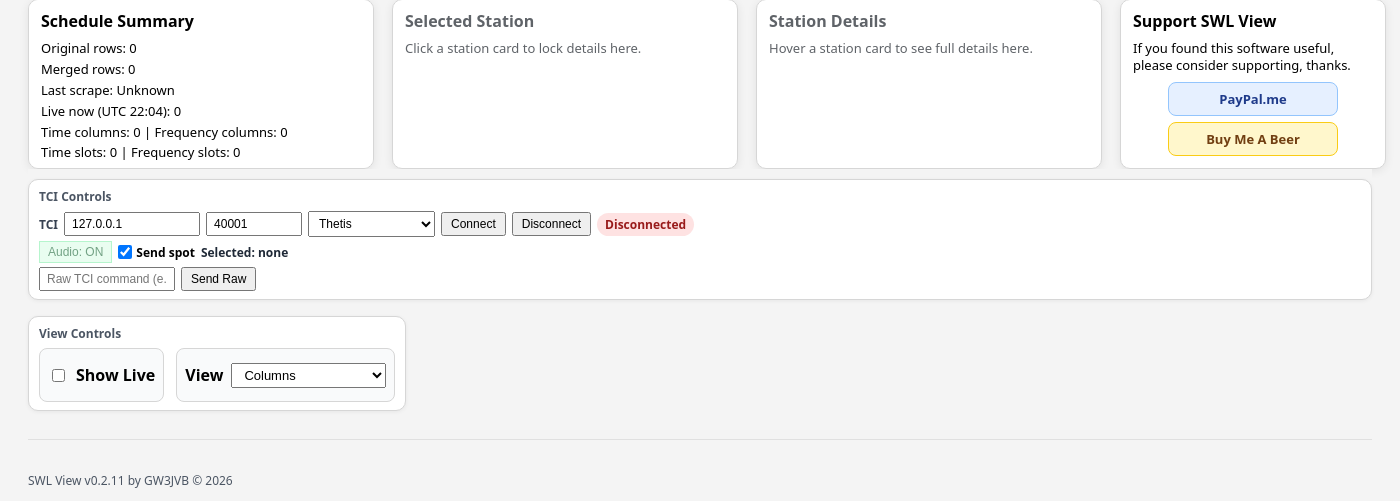
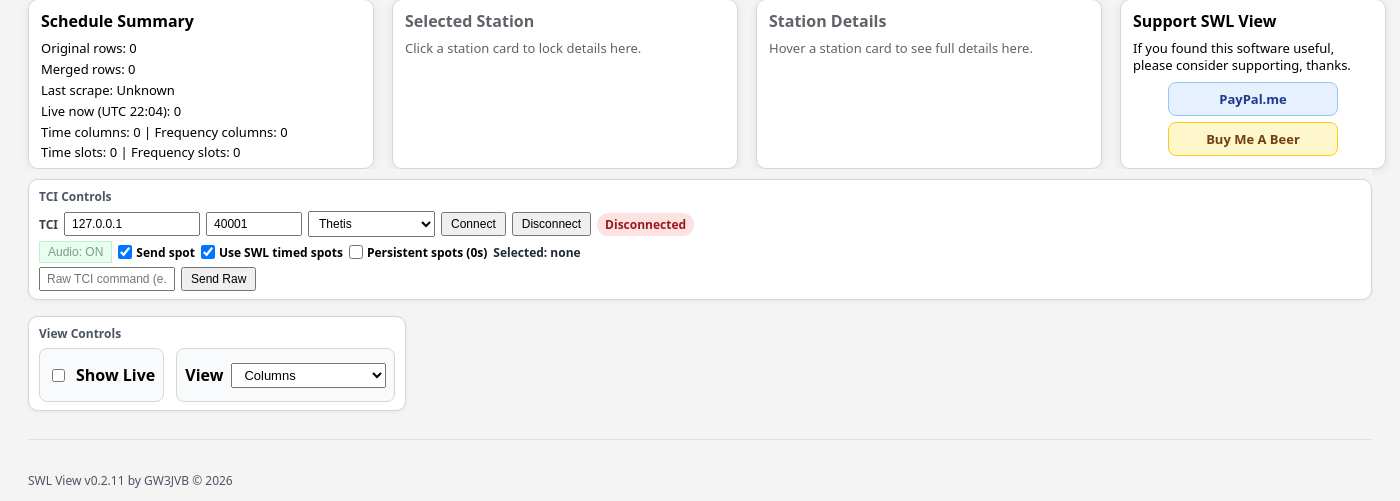
Before and after one commit to reflectingme/SWL_View, a Flask app: page / in a window 1400 px wide. Shown: the part 149-650 px from the top of the page. Run offline with Flask 3, Linux system fonts and the light colour scheme; some libraries are stand-ins or nearby versions.

Commit message:
Add SWL timed spot options with persisted TCI settings

```diff
--- a/app/main.py
+++ b/app/main.py
@@ -9,9 +9,14 @@ try:
         DEFAULT_SEND_SPOT,
         DEFAULT_TCI_MODE,
         DEFAULT_TCI_PROFILE,
+        DEFAULT_USE_SWL_TIMED_SPOT,
+        DEFAULT_PERSISTENT_SWL_SPOT,
         bootstrap_tci_from_config,
+        get_persistent_swl_spot,
         get_send_spot,
         get_tci_profile,
+        get_use_swl_timed_spot,
+        save_tci_spot_behavior,
         save_tci_settings,
     )
 except ImportError:
@@ -20,9 +25,14 @@ except ImportError:
         DEFAULT_SEND_SPOT,
         DEFAULT_TCI_MODE,
         DEFAULT_TCI_PROFILE,
+        DEFAULT_USE_SWL_TIMED_SPOT,
+        DEFAULT_PERSISTENT_SWL_SPOT,
         bootstrap_tci_from_config,
+        get_persistent_swl_spot,
         get_send_spot,
         get_tci_profile,
+        get_use_swl_timed_spot,
+        save_tci_spot_behavior,
         save_tci_settings,
     )
 
@@ -188,6 +198,27 @@ def _is_live_now(entry: dict, now_utc: datetime) -> bool:
     if start < end:
         return start <= now_minutes < end
     return now_minutes >= start or now_minutes < end
+
+
+def _seconds_until_off(entry: dict, now_utc: datetime) -> int | None:
+    if not _is_live_now(entry, now_utc):
+        return None
+    start = _parse_hhmm(str(entry.get("time_on", "")))
+    end = _parse_hhmm(str(entry.get("time_off", "")))
+    if start is None or end is None:
+        return None
+    now_minutes = (now_utc.hour * 60) + now_utc.minute
+    now_seconds = now_utc.second
+    if start == end:
+        return 24 * 3600
+    if start < end:
+        remaining_minutes = end - now_minutes
+        return max(1, (remaining_minutes * 60) - now_seconds)
+    if now_minutes >= start:
+        remaining_minutes = (24 * 60 - now_minutes) + end
+    else:
+        remaining_minutes = end - now_minutes
+    return max(1, (remaining_minutes * 60) - now_seconds)
 
 
 def _normalize_entry(entry: dict) -> dict:
@@ -481,12 +512,17 @@ def tci_connect():
     host = str(payload.get("host", TCI.host))
     port = int(payload.get("port", TCI.port))
     send_spot = bool(payload.get("send_spot", get_send_spot()))
+    use_swl_timed_spot = bool(payload.get("use_swl_timed_spot", get_use_swl_timed_spot()))
+    persistent_swl_spot = bool(payload.get("persistent_swl_spot", get_persistent_swl_spot()))
     profile = str(payload.get("profile", get_tci_profile()))
     TCI.configure(host, port, profile=profile)
     save_tci_settings(TCI.host, TCI.port, send_spot, TCI.profile)
+    save_tci_spot_behavior(use_swl_timed_spot, persistent_swl_spot)
     ok, message = TCI.connect()
     status = TCI.status()
     status["send_spot"] = send_spot
+    status["use_swl_timed_spot"] = use_swl_timed_spot
+    status["persistent_swl_spot"] = persistent_swl_spot
     status["message"] = message
     return jsonify(status), (200 if ok else 400)
 
@@ -505,11 +541,16 @@ def tci_settings():
     host = str(payload.get("host", TCI.host))
     port = int(payload.get("port", TCI.port))
     send_spot = bool(payload.get("send_spot", DEFAULT_SEND_SPOT))
+    use_swl_timed_spot = bool(payload.get("use_swl_timed_spot", DEFAULT_USE_SWL_TIMED_SPOT))
+    persistent_swl_spot = bool(payload.get("persistent_swl_spot", DEFAULT_PERSISTENT_SWL_SPOT))
     profile = str(payload.get("profile", DEFAULT_TCI_PROFILE))
     TCI.configure(host, port, profile=profile)
     save_tci_settings(TCI.host, TCI.port, send_spot, TCI.profile)
+    save_tci_spot_behavior(use_swl_timed_spot, persistent_swl_spot)
     status = TCI.status()
     status["send_spot"] = send_spot
+    status["use_swl_timed_spot"] = use_swl_timed_spot
+    status["persistent_swl_spot"] = persistent_swl_spot
     status["message"] = "Settings saved"
     return jsonify(status)
 
@@ -527,10 +568,28 @@ def tci_tune():
     mode = str(payload.get("mode", DEFAULT_TCI_MODE)).strip().lower()
     ok, result = TCI.tune(frequency_khz, mode=mode)
     send_spot = bool(payload.get("send_spot", DEFAULT_SEND_SPOT))
+    use_swl_timed_spot = bool(payload.get("use_swl_timed_spot", get_use_swl_timed_spot()))
+    persistent_swl_spot = bool(payload.get("persistent_swl_spot", get_persistent_swl_spot()))
     spot_result = ""
     if ok and send_spot:
         station = str(payload.get("station", "SWL"))
-        spot_ok, spot_result = TCI.send_spot(station=station, frequency_khz=frequency_khz, mode=mode, ttl_seconds=120)
+        ttl_seconds = 120
+        spot_entry = {
+            "time_on": str(payload.get("time_on", "")),
+            "time_off": str(payload.get("time_off", "")),
+            "days_raw": str(payload.get("days_raw", "")),
+        }
+        derived_ttl = _seconds_until_off(spot_entry, datetime.now(timezone.utc))
+        if derived_ttl is not None:
+            ttl_seconds = derived_ttl
+        spot_ok, spot_result = TCI.send_spot(
+            station=station,
+            frequency_khz=frequency_khz,
+            mode=mode,
+            ttl_seconds=ttl_seconds,
+            use_swl_timed_spot=use_swl_timed_spot,
+            persistent_swl_spot=persistent_swl_spot,
+        )
         ok = ok and spot_ok
 
     status = TCI.status()
@@ -617,6 +676,8 @@ def index():
         "view_mode": view_mode,
         "tci": TCI.status(),
         "tci_send_spot": get_send_spot(),
+        "tci_use_swl_timed_spot": get_use_swl_timed_spot(),
+        "tci_persistent_swl_spot": get_persistent_swl_spot(),
         "tci_profile": get_tci_profile(),
     }
     return render_template("index.html", data=data)
--- a/app/templates/index.html
+++ b/app/templates/index.html
@@ -81,6 +81,14 @@
                         <input id="tciSendSpot" type="checkbox" {% if data.tci_send_spot %}checked{% endif %}>
                         Send spot
                     </label>
+                    <label class="toggle compact send-spot-toggle">
+                        <input id="tciUseSwlTimedSpot" type="checkbox" {% if data.tci_use_swl_timed_spot %}checked{% endif %}>
+                        Use SWL timed spots
+                    </label>
+                    <label class="toggle compact send-spot-toggle">
+                        <input id="tciPersistentSwlSpot" type="checkbox" {% if data.tci_persistent_swl_spot %}checked{% endif %}>
+                        Persistent spots (0s)
+                    </label>
                     <span id="selectedStation" class="selected-station-label">Selected: none</span>
                 </div>
                 <div class="tci-row">
@@ -158,6 +166,9 @@
                         data-flag="{{ entry.flag }}"
                         data-station="{{ entry.station|e }}"
                         data-time="{{ entry.time_days_display|e }}"
+                        data-time-on="{{ entry.time_on }}"
+                        data-time-off="{{ entry.time_off }}"
+                        data-days-raw="{{ entry.days_raw|e }}"
                         data-lang-target="{{ entry.lang_target_display|e }}"
                         data-remarks="{{ entry.remarks|e }}"
                         data-live="{{ 'Live now' if entry.is_live_now else 'Not live now' }}"
@@ -187,6 +198,9 @@
                         data-flag="{{ entry.flag }}"
                         data-station="{{ entry.station|e }}"
                         data-time="{{ entry.time_days_display|e }}"
+                        data-time-on="{{ entry.time_on }}"
+                        data-time-off="{{ entry.time_off }}"
+                        data-days-raw="{{ entry.days_raw|e }}"
                         data-lang-target="{{ entry.lang_target_display|e }}"
                         data-remarks="{{ entry.remarks|e }}"
                         data-live="{{ 'Live now' if entry.is_live_now else 'Not live now' }}"
@@ -226,6 +240,9 @@
                                 data-flag="{{ entry.flag }}"
                                 data-station="{{ entry.station|e }}"
                                 data-time="{{ entry.time_days_display|e }}"
+                                data-time-on="{{ entry.time_on }}"
+                                data-time-off="{{ entry.time_off }}"
+                                data-days-raw="{{ entry.days_raw|e }}"
                                 data-lang-target="{{ entry.lang_target_display|e }}"
                                 data-remarks="{{ entry.remarks|e }}"
                                 data-live="{{ 'Live now' if entry.is_live_now else 'Not live now' }}"
@@ -267,6 +284,9 @@
                         data-flag="{{ point.flag }}"
                         data-station="{{ point.station|e }}"
                         data-time="{{ point.time_display|e }}"
+                        data-time-on="{{ point.time_on }}"
+                        data-time-off="{{ point.time_off }}"
+                        data-days-raw="{{ point.days|e }}"
                         data-lang-target="{{ point.lang_target|e }}"
                         data-remarks="{{ point.remarks|e }}"
                         data-live="{{ 'Live now' if point.is_live_now else 'Not live now' }}"
@@ -292,6 +312,8 @@
         const tciDisconnectBtn = document.getElementById("tciDisconnectBtn");
         const tciMuteBtn = document.getElementById("tciMuteBtn");
         const tciSendSpot = document.getElementById("tciSendSpot");
+        const tciUseSwlTimedSpot = document.getElementById("tciUseSwlTimedSpot");
+        const tciPersistentSwlSpot = document.getElementById("tciPersistentSwlSpot");
         const tciStatus = document.getElementById("tciStatus");
         const tciMessage = document.getElementById("tciMessage");
         const tciRawCmd = document.getElementById("tciRawCmd");
@@ -456,7 +478,14 @@
             const response = await fetch("/api/tci/connect", {
                 method: "POST",
                 headers: {"Content-Type": "application/json"},
-                body: JSON.stringify({host, port, profile: tciProfile.value, send_spot: tciSendSpot.checked}),
+                body: JSON.stringify({
+                    host,
+                    port,
+                    profile: tciProfile.value,
+                    send_spot: tciSendSpot.checked,
+                    use_swl_timed_spot: tciUseSwlTimedSpot.checked,
+                    persistent_swl_spot: tciPersistentSwlSpot.checked,
+                }),
             });
             const data = await response.json();
             setTciStatus(Boolean(data.connected), data.message || data.last_error || "");
@@ -469,7 +498,14 @@
             const response = await fetch("/api/tci/settings", {
                 method: "POST",
                 headers: {"Content-Type": "application/json"},
-                body: JSON.stringify({host, port, profile: tciProfile.value, send_spot: tciSendSpot.checked}),
+                body: JSON.stringify({
+                    host,
+                    port,
+                    profile: tciProfile.value,
+                    send_spot: tciSendSpot.checked,
+                    use_swl_timed_spot: tciUseSwlTimedSpot.checked,
+                    persistent_swl_spot: tciPersistentSwlSpot.checked,
+                }),
             });
             const data = await response.json();
             setTciStatus(Boolean(data.connected), data.message || data.last_error || "");
@@ -516,7 +552,12 @@
                     frequency_khz: frequencyKhz,
                     mode: "am",
                     send_spot: tciSendSpot.checked,
+                    use_swl_timed_spot: tciUseSwlTimedSpot.checked,
+                    persistent_swl_spot: tciPersistentSwlSpot.checked,
                     station: card.dataset.station || "SWL",
+                    time_on: card.dataset.timeOn || "",
+                    time_off: card.dataset.timeOff || "",
+                    days_raw: card.dataset.daysRaw || "",
                 }),
             });
             const data = await response.json();
@@ -547,6 +588,8 @@
         tciPort.addEventListener("change", saveTciSettings);
         tciProfile.addEventListener("change", saveTciSettings);
         tciSendSpot.addEventListener("change", saveTciSettings);
+        tciUseSwlTimedSpot.addEventListener("change", saveTciSettings);
+        tciPersistentSwlSpot.addEventListener("change", saveTciSettings);
 
         topScrollbar.addEventListener("scroll", () => {
             if (syncLock) return;
```
Also changed, not shown: app/tci_service.py (+35 -10 lines), README.md.
